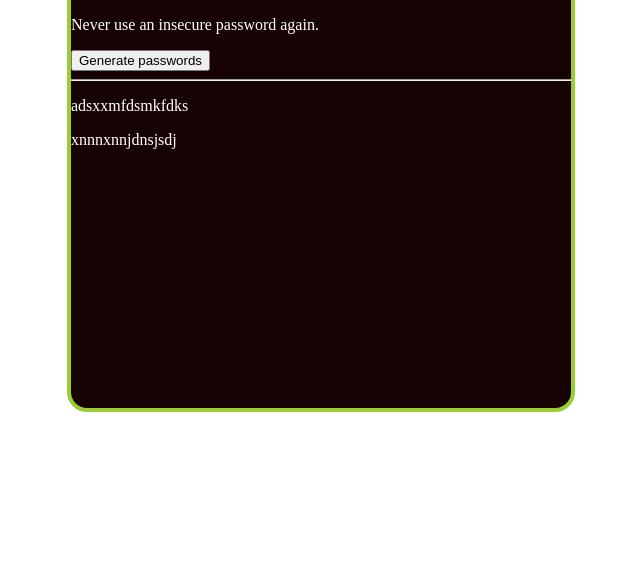
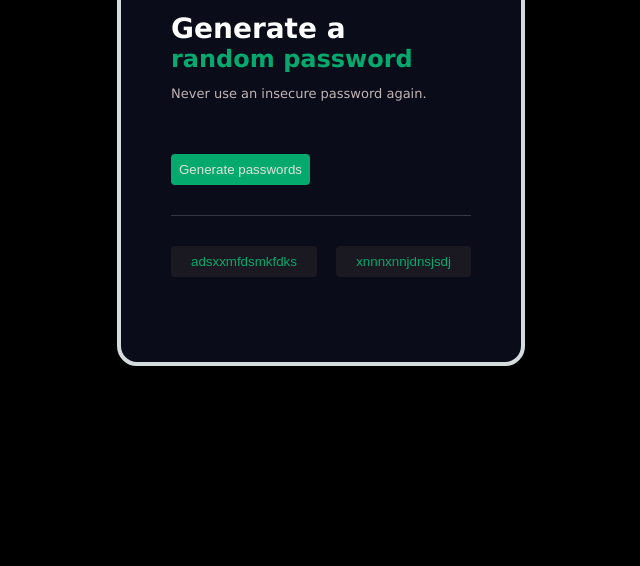
Before and after one commit to sagarkudu/full-stack-applications, a plain HTML site: page javascript/password-generator/index.html in a window 1280 px wide. Shown: the part 242-808 px from the top of the page, without its empty margins (319-959 px from the left). Drawn offline with Linux system fonts and the light colour scheme.

Commit message:
added ui design for password generator

```diff
--- a/javascript/password-generator/index.css
+++ b/javascript/password-generator/index.css
@@ -2,21 +2,71 @@ body {
   padding: 0;
   margin: 0;
 
-  min-height: 100vh;
-  display: flex;
-  flex-direction: column;
-  align-items: center;
-  justify-content: center;
+  color: white;
+  font-family: Verdana, Geneva, Tahoma, sans-serif;
 
-  color: white;
+  background: black;
 }
 
 .container {
-  background: rgb(23, 3, 3);
-  width: 500px;
-  height: 500px;
-  display: block;
-  margin: 0 auto;
-  border: 4px solid yellowgreen;
+  background: rgba(29, 34, 75, 0.353);
+  width: 300px;
+  height: 300px;
+
+  border: 4px solid rgb(213, 220, 221);
   border-radius: 20px;
+  margin: 200px auto;
+
+  padding: 50px;
 }
+
+#heading-text-1 {
+  font-size: 28px;
+  font-weight: bold;
+  padding: 0;
+  margin: 0;
+}
+
+#heading-text-2 {
+  font-size: 24px;
+  font-weight: bold;
+  padding: 0;
+  margin: 0;
+  color: #04aa6d;
+}
+
+#txt {
+  font-size: 13px;
+  color: rgb(193, 180, 180);
+  font-weight: 400;
+}
+
+.btn {
+  margin-top: 40px;
+  color: #f4e6e6ea;
+  background: #04aa6d;
+  border: none;
+  padding: 8px 8px;
+  border-radius: 4px;
+}
+
+#hr {
+  margin-top: 30px;
+  margin-bottom: 30px;
+  font-size: 5px;
+  border: none;
+  border-top: 1px solid #cccccc39;
+}
+
+.pwd {
+  display: flex;
+  justify-content: space-between;
+}
+
+.pwd-btn {
+  padding: 8px 20px;
+  background: rgba(47, 44, 44, 0.422);
+  color: #04aa6d;
+  border: none;
+  border-radius: 4px;
+}
--- a/javascript/password-generator/index.html
+++ b/javascript/password-generator/index.html
@@ -9,16 +9,14 @@
   </head>
   <body>
     <div class="container">
-      <div class="header">
-        <h2>Generate a</h2>
-        <h3>random Password</h3>
-        <p>Never use an insecure password again.</p>
-        <button>Generate passwords</button>
-        <hr />
-        <div>
-          <p>adsxxmfdsmkfdks</p>
-          <p>xnnnxnnjdnsjsdj</p>
-        </div>
+      <p id="heading-text-1">Generate a</p>
+      <p id="heading-text-2">random password</p>
+      <p id="txt">Never use an insecure password again.</p>
+      <button class="btn">Generate passwords</button>
+      <hr id="hr" />
+      <div class="pwd">
+        <button class="pwd-btn">adsxxmfdsmkfdks</button>
+        <button class="pwd-btn">xnnnxnnjdnsjsdj</button>
       </div>
     </div>
     <script src="index.js"></script>
```
